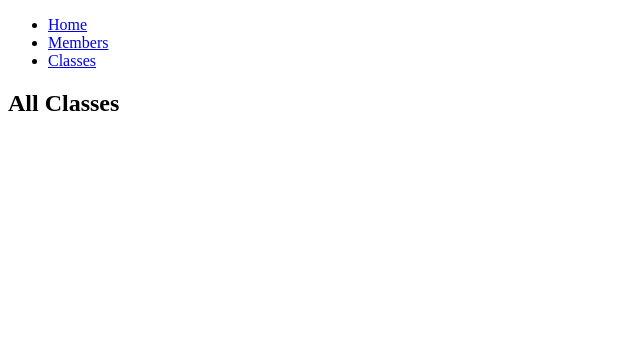
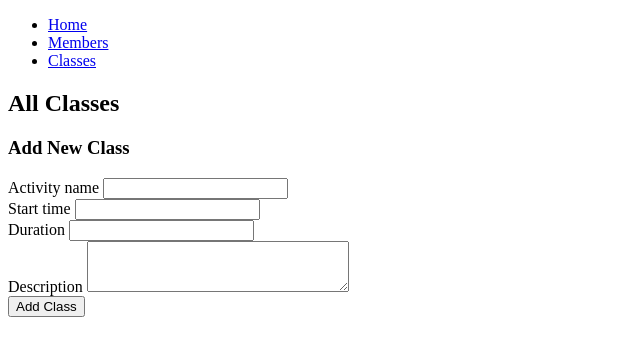
Before and after one commit to sreoch/Gym_Project, a Flask app: page /classes in a window 1280 px wide. Shown: the top 356 px of the page, without its empty margins (0-640 px from the left). Run offline with Flask 2, Linux system fonts and the light colour scheme; data that the repository does not hold is empty; some libraries are stand-ins or nearby versions.

Commit message:
added more functionality

```diff
--- a/controllers/bookings_repository.py
+++ b/controllers/bookings_controller.py
@@ -6,3 +6,9 @@ import repositories.member_repository as booking_repository
 import repositories.gymclass_repository as gymclass_repository
 
 bookings_blueprint = Blueprint("bookings", __name__)
+
+# delete booking
+@bookings_blueprint.route("/classes/<id>/delete", methods=["POST"])
+def delete_booking(id):
+    booking_repository.delete(id)
+    return redirect('/classes/<id>')
--- a/controllers/gymclasses_controller.py
+++ b/controllers/gymclasses_controller.py
@@ -15,3 +15,23 @@ def show_class(id):
     gymclass = gymclass_repository.select(id)
     members = gymclass_repository.members(gymclass)
     return render_template("gymclasses/show.html", gymclass=gymclass, members=members)
+
+@gymclasses_blueprint.route("/classes/new", methods=["POST"])
+def add_class():
+    activity_name = request.form['activity_name']
+    start_time = request.form['start_time']
+    duration = request.form['duration']
+    description = request.form['description']
+    gymclass = GymClass(activity_name, start_time, duration, description)
+    gymclass_repository.save(gymclass)
+    return redirect('/classes')
+
+@gymclasses_blueprint.route("/classes/delete/<id>", methods=["POST"])
+def delete_class(id):
+    gymclass_repository.delete(id)
+    return redirect('/classes')
+
+# @members_blueprint.route("/members/delete/<id>",  methods=["POST"])
+# def delete_member(id):
+#     member_repository.delete(id)
+#     return redirect('/members')
--- a/repositories/gymclass_repository.py
+++ b/repositories/gymclass_repository.py
@@ -43,7 +43,7 @@ def delete_all():
 def delete(id):
     sql = "DELETE FROM gymclasses WHERE id = %s"
     values = [id]
-    result = run_sql(sql, values)[0]
+    result = run_sql(sql, values)
 
 # show members in class? -TODO
 def members(gymclass):
--- a/templates/gymclasses/index.html
+++ b/templates/gymclasses/index.html
@@ -6,13 +6,30 @@
     <h1>All Classes</h1>
     {% for gymclass in gymclasses %}
         <h3>{{ gymclass.activity_name }}</h3>
+        <form action="/classes/delete/{{ gymclass.id }}" method="POST">
+            <input type="submit" value="Remove">
+        </form>
         <label for="start_time">Start time: {{ gymclass.start_time }}</label>
         <label for="duration">Duration: {{ gymclass.duration }}</label>
         <label for="description">Description: {{ gymclass.description }}</label>
         <a href="/classes/{{ gymclass.id }}">View members</a>
     {% endfor %}
 </p>
-
+<div>
+    <h3>Add New Class</h3>
+    <form action="/classes/new" method="post">
+        <label for="activity_name">Activity name</label>
+        <input type="text" name="activity_name" id="activity_name"> <br>
+        <label for="start_time">Start time</label>
+        <input type="text" name="start_time" id="start_time"> <br>
+        <label for="duration">Duration</label>
+        <input type="number" name="duration" id="duration"> <br>
+        <label for="description">Description</label>
+        <textarea name="description" id="description" cols="30" rows="3"></textarea>
+        </select> <br>
+        <input type="submit" value="Add Class">
+    </form>
+</div>
 
 
 {% endblock content %}
--- a/templates/gymclasses/show.html
+++ b/templates/gymclasses/show.html
@@ -5,7 +5,9 @@
     <h3>{{ gymclass.activity_name }}</h3>
     {% for member in members %}
         <li>{{ member.first_name }} {{ member.last_name }}
-        <a href="/<id>/delete_booking">Remove Booking</a></li>
+        <form action="/classes/{{gymclass.id}}" method="POST">
+            <input type="submit" value="Remove">
+        </form>
     {% endfor %}
 </ul>
 {% endblock content %}
```
